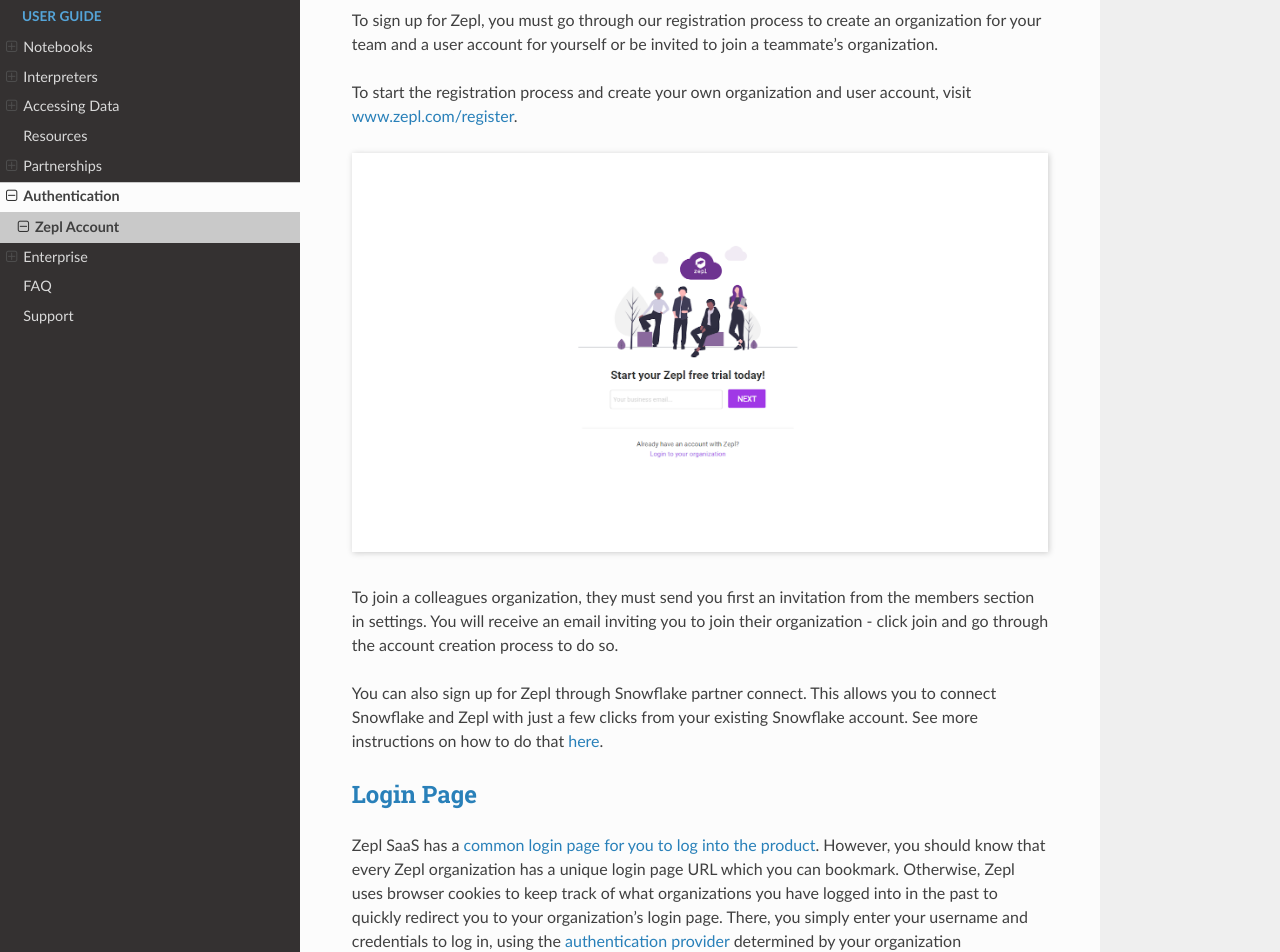
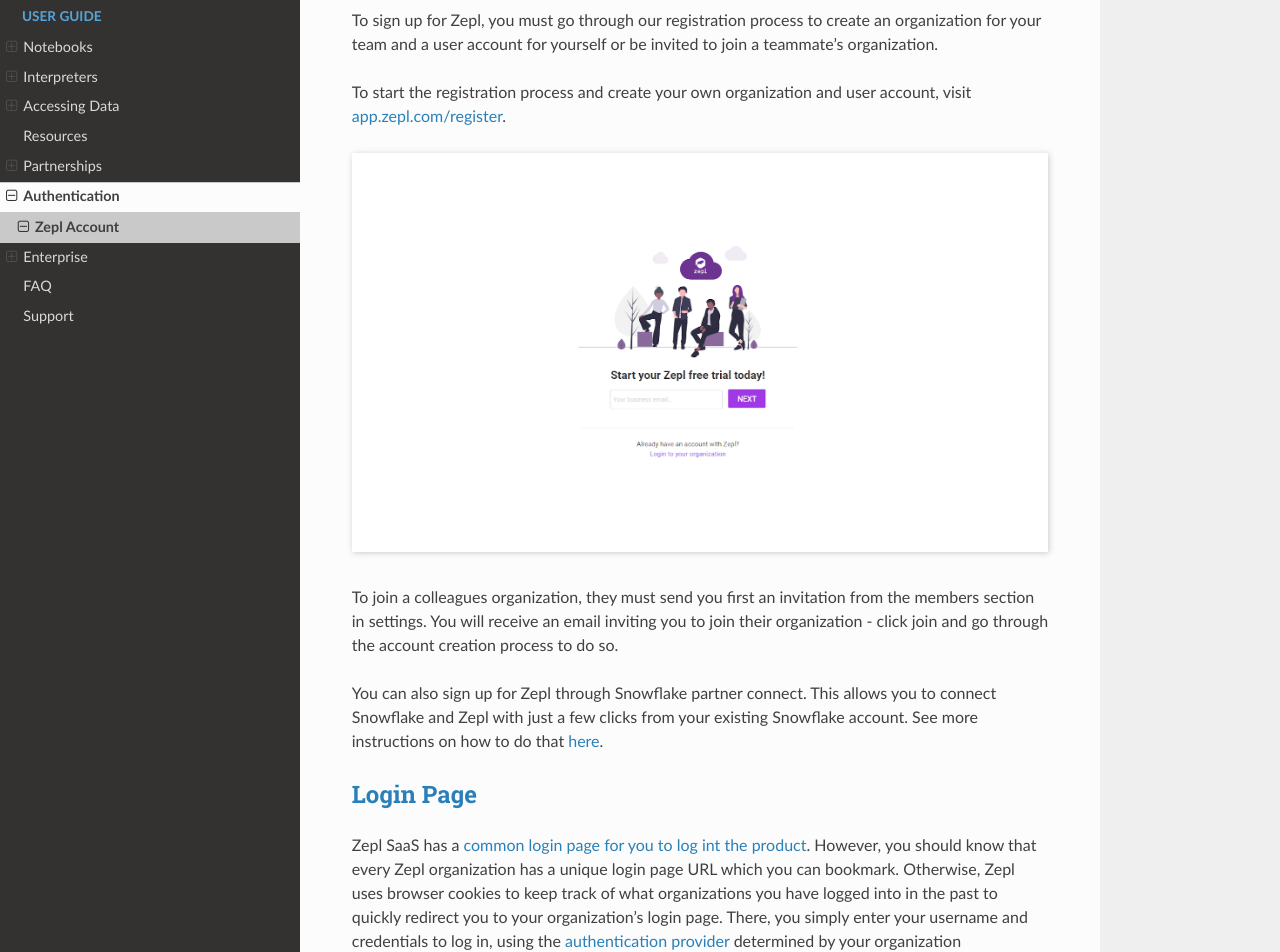
Before and after one commit to ZEPL/zepl-documentation, an MkDocs documentation site: the page built from docs/guide/authentication/zepl_account.md, in a window 1280 px wide and 1400 px high. Shown: the part 146-1098 px from the top of the window. Built offline with MkDocs 1.6.1, drawn with Linux system fonts in a browser that asks for light colours; nearby versions of some CDN libraries.

Commit message:
Updated all docs to support new product URL (i.e. app.zepl.com)

```diff
--- a/docs/guide/authentication/zepl_account.md
+++ b/docs/guide/authentication/zepl_account.md
@@ -2,7 +2,7 @@
 
 To sign up for Zepl, you must go through our registration process to create an organization for your team and a user account for yourself or be invited to join a teammate’s organization.
 
-To start the registration process and create your own organization and user account, visit [www.zepl.com/register](https://www.zepl.com/register).
+To start the registration process and create your own organization and user account, visit [app.zepl.com/register](https://app.zepl.com/register).
 
 <img src="../../../img/authentication/register.png" class="image-box img-100"/>
 
@@ -12,7 +12,7 @@
 
 ## Login Page
 
-Zepl SaaS has a [common login page for you to log into the product](https://www.zepl.com/login). However, you should know that every Zepl organization has a unique login page URL which you can bookmark. Otherwise, Zepl uses browser cookies to keep track of what organizations you have logged into in the past to quickly redirect you to your organization’s login page. There, you simply enter your username and credentials to log in, using the [authentication provider](../../authentication/authentication_providers/) determined by your organization administrator.
+Zepl SaaS has a [common login page for you to log int the product](https://app.zepl.com/login). However, you should know that every Zepl organization has a unique login page URL which you can bookmark. Otherwise, Zepl uses browser cookies to keep track of what organizations you have logged into in the past to quickly redirect you to your organization’s login page. There, you simply enter your username and credentials to log in, using the [authentication provider](../../authentication/authentication_providers/) determined by your organization administrator.
 
 Most users are only part of this one organization and will only see one account when they get to the shared login page. Users that are part of more than one organization will see all the organizations they have logged into with their current browser.
 
@@ -23,7 +23,7 @@
 
 If you arrive on the login page and don’t see any organizations to log in to, you may need to find the login page for your organization. The most likely reason for this is that your cookies have recently been deleted, so Zepl doesn’t know what login page to redirect you to.
 
-[You can find your organizations by providing your email at on the _Find My Organizations_ page.](https://www.zepl.com/login/find-your-organization)
+[You can find your organizations by providing your email at on the _Find My Organizations_ page.](https://app.zepl.com/login/find-your-organization)
 
 <img src="../../../img/authentication/find_my_org.png" class="image-box img-100"/>
 
```
Also changed, not shown: docs/guide/datasource/datasource_integration.md (+2 -2 lines), docs/guide/exploring_notebooks.md (+1 -1 lines), docs/guide/interpreter/spark.md (+2 -2 lines).
